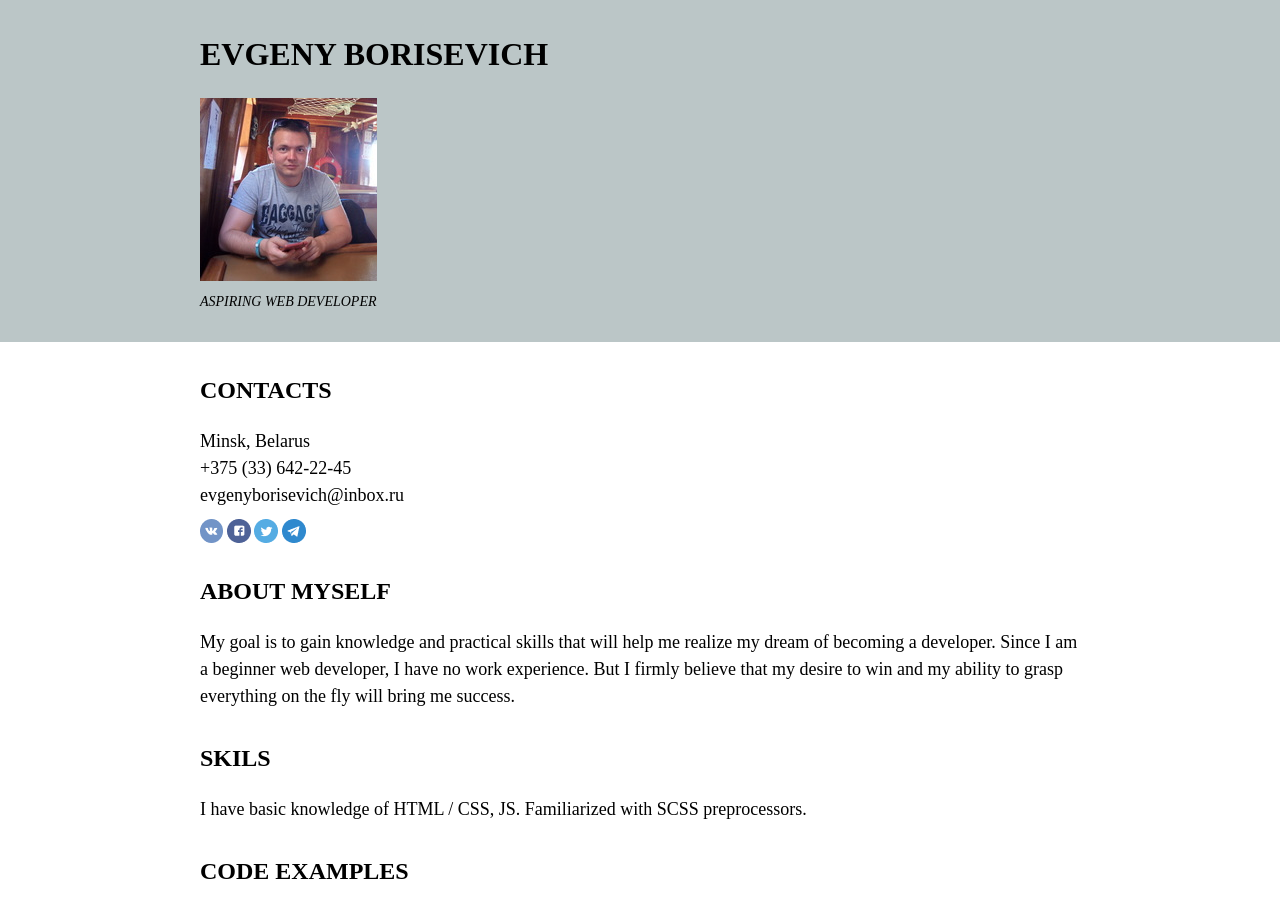
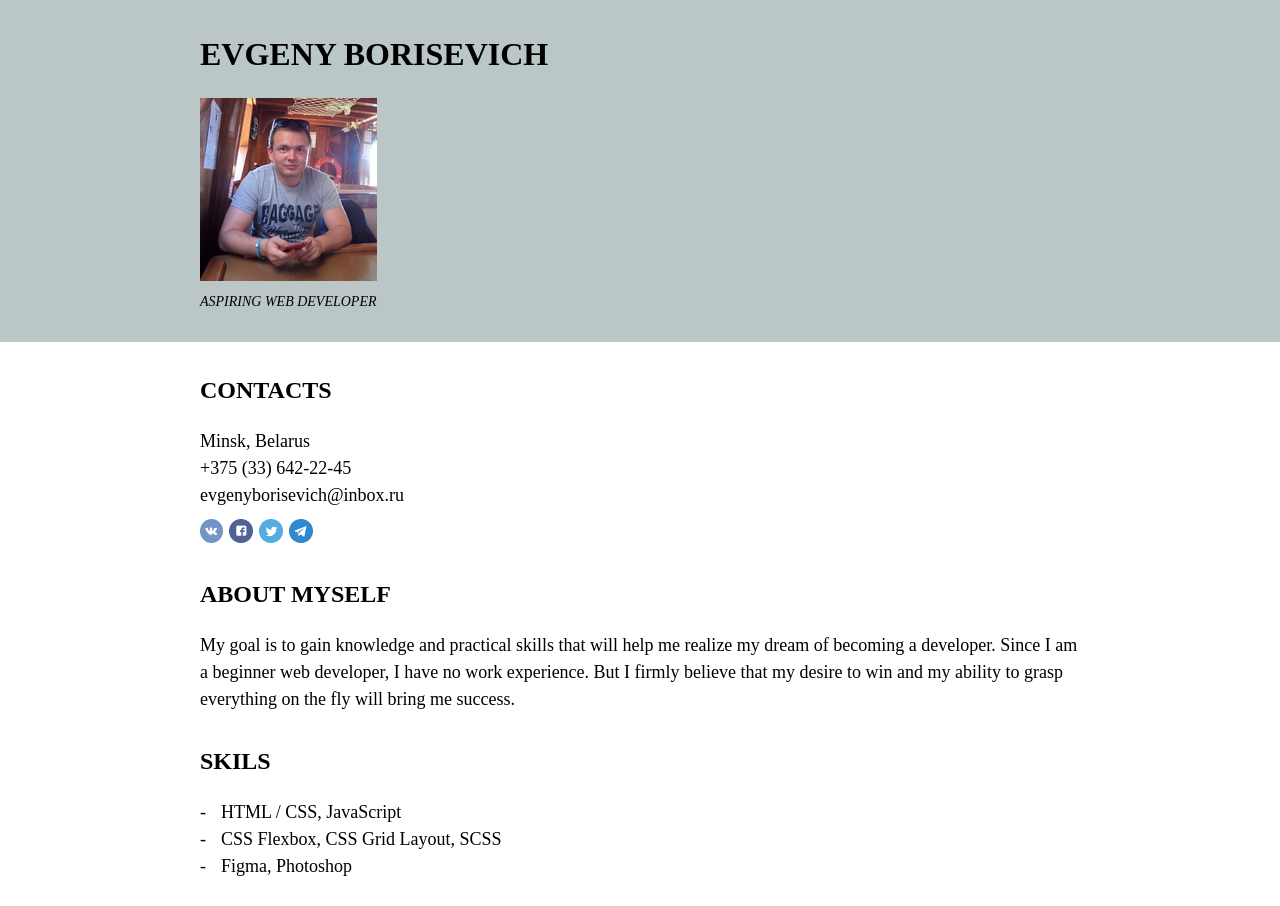
Before and after one commit to Jenya-b/rsschool-cv, a plain HTML site: page index.html in a window 1280 px wide. Shown: the top 906 px of the page. Drawn offline with Linux system fonts and the light colour scheme.

Commit message:
feat: add navigation and bulleted list

```diff
--- a/css/style.css
+++ b/css/style.css
@@ -135,8 +135,22 @@ section:last-child {
 .social {
 	margin-top: 10px;
 }
-.items {
-	padding-left: 18px;
+.social__items {
+	display: flex;
+	margin: 0 -3px;
+}
+.social__items li {
+	padding: 0 3px;
+}
+.skils__items li,
+.education__items li {
+	padding: 0 0 0 15px;
+}
+.skils__items li::before,
+.education__items li::before {
+	content: "-";
+	position: relative;
+	left: -15px;
 }
 footer {
 	padding: 30px 0;
--- a/index.html
+++ b/index.html
@@ -22,15 +22,24 @@
 			<div class="container">
 				<section>
 					<h2>Contacts</h2>
-					<p>Minsk, Belarus</p>
-					<p>+375 (33) 642-22-45</p>
-					<p>evgenyborisevich@inbox.ru</p>
-					<div class="social">
-						<a href="https://vk.com/evgeny_borisevich"><img src="vk.png" alt="vk"></a>
-						<a href="https://www.facebook.com/borisevich.evgeny"><img src="facebook.png" alt="facebook"></a>
-						<a href="https://twitter.com/evg_borisevich"><img src="twitter.png" alt="twitter"></a>
-						<a href="https://t.me/evgeny_borisevich"><img src="telegramm.png" alt="telegramm"></a>
-					</div>
+					<ul>
+						<li>Minsk, Belarus</li>
+						<li>+375 (33) 642-22-45</li>
+						<li>evgenyborisevich@inbox.ru</li>
+						<li>
+							<nav class="social">
+								<ul class="social__items">
+									<li><a href="https://vk.com/evgeny_borisevich"><img src="vk.png" alt="vk"></a></li>
+									<li><a href="https://www.facebook.com/borisevich.evgeny"><img src="facebook.png"
+												alt="facebook"></a></li>
+									<li><a href="https://twitter.com/evg_borisevich"><img src="twitter.png" alt="twitter"></a>
+									</li>
+									<li><a href="https://t.me/evgeny_borisevich"><img src="telegramm.png" alt="telegramm"></a>
+									</li>
+								</ul>
+							</nav>
+						</li>
+					</ul>
 				</section>
 				<section>
 					<h2>About myself</h2>
@@ -40,7 +49,11 @@
 				</section>
 				<section>
 					<h2>Skils</h2>
-					<p>I have basic knowledge of HTML / СSS, JS. Familiarized with SCSS preprocessors.</p>
+					<ul class="skils__items">
+						<li>HTML / CSS, JavaScript</li>
+						<li>CSS Flexbox, CSS Grid Layout, SCSS </li>
+						<li>Figma, Photoshop</li>
+					</ul>
 				</section>
 				<section>
 					<h2>Code examples</h2>
@@ -54,12 +67,12 @@ function largestPairSum(numbers) {
 				</section>
 				<section>
 					<h2>education</h2>
-					<ol class="items">
+					<ul class="education__items">
 						<li>Military Academy of the Republic of Belarus (2013) with a degree in Operation of Automated
 							Information Support Systems.</li>
 						<li>Academy of Management under the President of the Republic of Belarus (2021) with a degree in
 							Public Administration and Economics.</li>
-					</ol>
+					</ul>
 				</section>
 				<section>
 					<h2>English level</h2>
@@ -74,7 +87,7 @@ function largestPairSum(numbers) {
 				</div>
 				<div class="logo-course">
 					<a href="https://rs.school/js/">
-						<img src="rs_school_js.svg" alt="">
+						<img src="rs_school_js.svg" alt="logo-rsschool">
 					</a>
 				</div>
 			</div>
```
